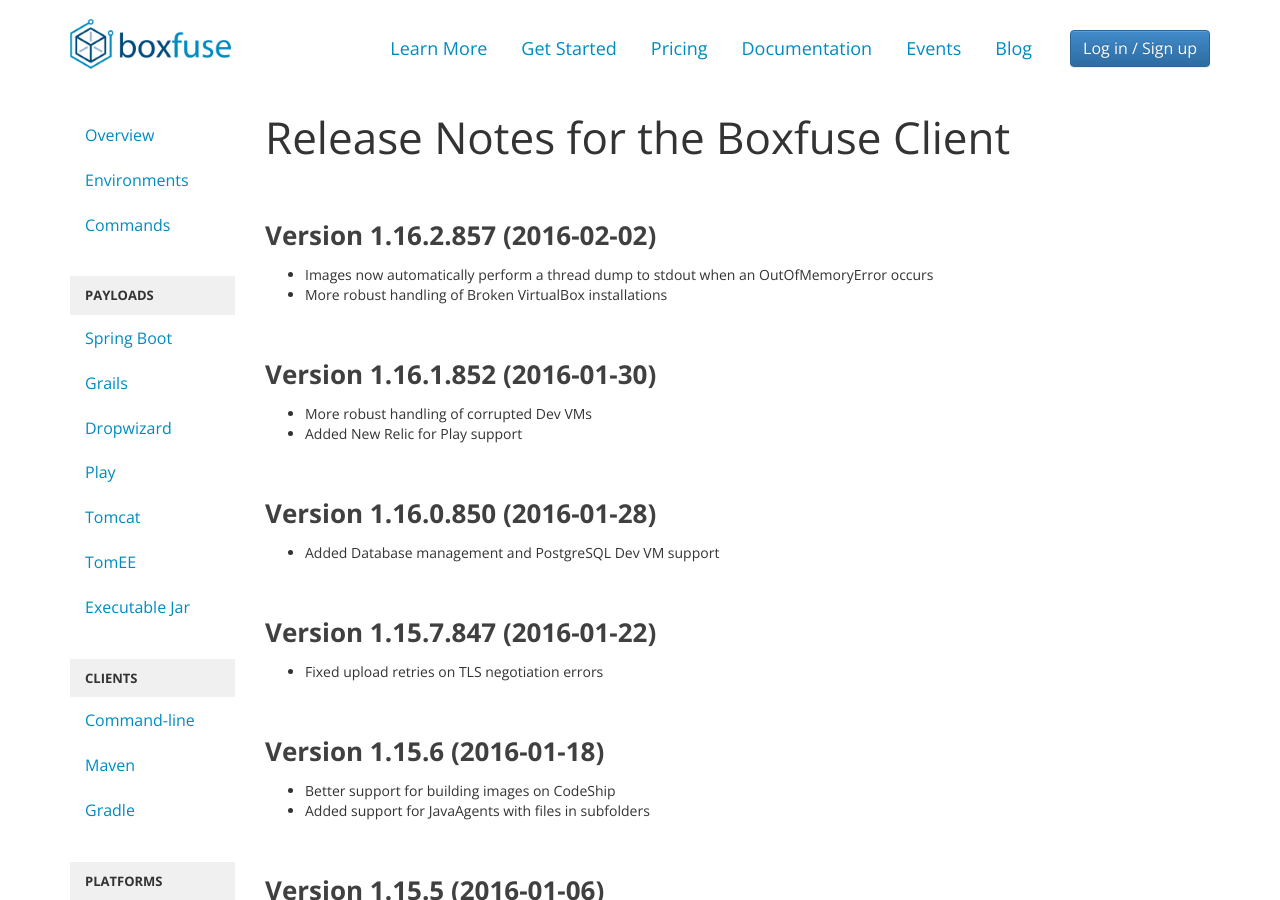
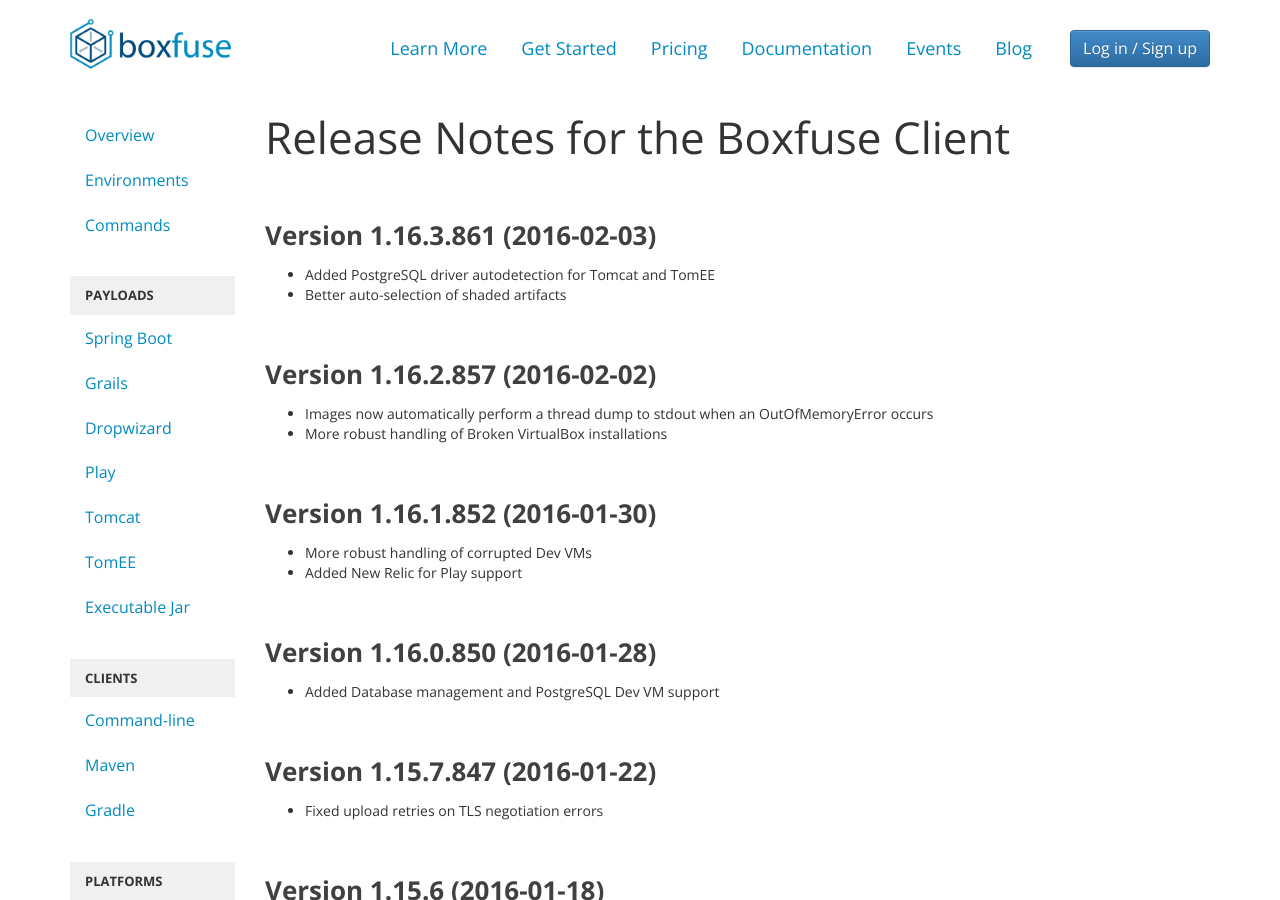
Before and after one commit to flyway/boxfuse.com, a Jekyll site: the page built from docs/releasenotes.html, in a window 1280 px wide and 900 px high. Built offline with Jekyll 4.4.1, drawn with Linux system fonts in a browser that asks for light colours.

Commit message:
Updated for 1.16.3.861

```diff
--- a/_config.yml
+++ b/_config.yml
@@ -1,4 +1,4 @@
 safe: true
 future: true
 exclude: [.gitattributes, .gitignore, boxfuse.com.iml, README.md, CNAME]
-boxfuseVersion: 1.16.2.857
+boxfuseVersion: 1.16.3.861
--- a/docs/payloads/tomcat.html
+++ b/docs/payloads/tomcat.html
@@ -61,6 +61,10 @@ subtitle: 'Tomcat'
 
     <h2 id="databases">Databases</h2>
 
+    <p>If your app includes the PostgreSQL JDBC driver, Boxfuse will automatically provision the necessary PostgreSQL database
+        in each environment and trigger the Dropwizard DataSource auto-configuration. This can be disabled by setting
+        <code>dbtype</code> to <code>none</code> when <a href="/docs/commandline/create#dbtype">creating your app</a>.</p>
+
     <p>When using the <a href="/docs/databases">Boxfuse database auto-provisioning support</a>, Boxfuse automatically
         inject the correct jdbc url, user and password as environment variables in your instance.</p>
 
--- a/docs/payloads/tomee.html
+++ b/docs/payloads/tomee.html
@@ -71,6 +71,10 @@ subtitle: 'TomEE'
 
     <h2>Databases</h2>
 
+    <p>If your app includes the PostgreSQL JDBC driver, Boxfuse will automatically provision the necessary PostgreSQL database
+        in each environment and trigger the Dropwizard DataSource auto-configuration. This can be disabled by setting
+        <code>dbtype</code> to <code>none</code> when <a href="/docs/commandline/create#dbtype">creating your app</a>.</p>
+
     <p>When using the <a href="/docs/databases">Boxfuse database auto-provisioning support</a>, Boxfuse automatically
         inject the correct jdbc url, user and password as environment variables in your instance.</p>
 
--- a/docs/releasenotes.html
+++ b/docs/releasenotes.html
@@ -4,6 +4,13 @@ menu: releasenotes
 subtitle: 'Release Notes for the Boxfuse Client'
 ---
 <div id="faq">
+    <h2>Version 1.16.3.861 (2016-02-03)</h2>
+
+    <ul>
+        <li>Added PostgreSQL driver autodetection for Tomcat and TomEE</li>
+        <li>Better auto-selection of shaded artifacts</li>
+    </ul>
+
     <h2>Version 1.16.2.857 (2016-02-02)</h2>
 
     <ul>
```
